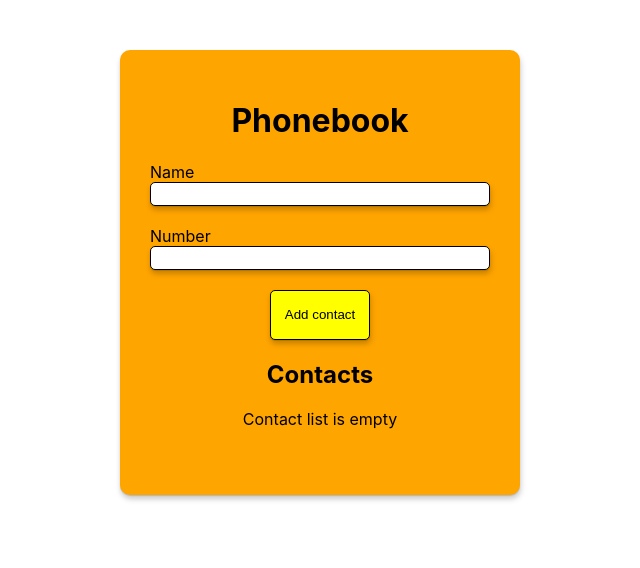
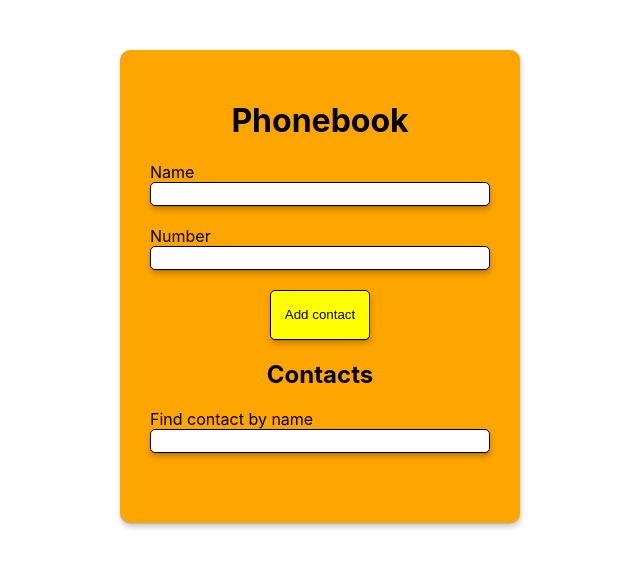
Before and after one commit to Kapral-Yrii/goit-react-hw-08-phonebook, a React (Create React App) app: page / in a window 1280 px wide. Shown: the top 568 px of the page, without its empty margins (320-960 px from the left). Built offline with nearby package versions, Linux system fonts and the light colour scheme; no server answers.

Commit message:
create repository

```diff
--- a/package.json
+++ b/package.json
@@ -1,8 +1,8 @@
 {
-  "name": "goit-react-hw-06-phonebook",
+  "name": "goit-react-hw-07-phonebook",
   "version": "0.1.0",
   "private": true,
-  "homepage": "https://Kapral-Yrii.github.io/goit-react-hw-06-phonebook",
+  "homepage": "https://Kapral-Yrii.github.io/goit-react-hw-07-phonebook",
   "dependencies": {
     "@reduxjs/toolkit": "^1.6.2",
     "@testing-library/jest-dom": "^5.14.1",
--- a/src/App.js
+++ b/src/App.js
@@ -3,23 +3,27 @@ import { ContactForm } from './components/ContactForm/ContactForm'
 import { ContactList } from './components/ContactList/ContactList'
 import { Filter } from './components/Filter/Filter'
 import { Notification } from './components/Notification/Notification'
-import {useSelector} from 'react-redux'
+import { useSelector } from 'react-redux'
+// import { useFetchContactsQuery } from './redux/contactsAPI'
 
 
 function App() {
   const contacts = useSelector(state => state.contacts.items)
+  // const { data } = useFetchContactsQuery()
+  // console.log(data);
 
   return (
     <div className={s.app}>
       <h1 className={s.title}>Phonebook</h1>
       <ContactForm />
       <h2 className={s.title}>Contacts</h2>
-      {contacts.length > 0 ? (
-        <>
+      {/* {contacts.length > 0 ? ( */}
+        {/* <> */}
           <Filter />
           <ContactList />
-        </>
-      ) : (<Notification/>)}
+        {/* </> */}
+      {/* ) : (<Notification />)
+      } */}
     </div>)
 }
 
--- a/src/components/ContactForm/ContactForm.js
+++ b/src/components/ContactForm/ContactForm.js
@@ -5,12 +5,16 @@ import { useState, useCallback } from 'react'
 import {useSelector, useDispatch} from 'react-redux'
 import * as actions from '../../redux/contacts/contacts-actions'
 import { getItems } from '../../redux/contacts/contacts-selectors'
+import { useCreateContactMutation } from '../../redux/contactsAPI'
+
 
 export function ContactForm() {
     const [name, setName] = useState('')
     const [number, setNumber] = useState('')
     const contacts = useSelector(getItems)
-    const dispatch = useDispatch()
+  // const dispatch = useDispatch()
+    const [addContact] = useCreateContactMutation()
+  // console.log('data', contacts);
 
 
     const handleChange = useCallback((e) => {
@@ -28,21 +32,23 @@ export function ContactForm() {
 
     const handleSubmit = useCallback((e) => {
       e.preventDefault()
-      const contactId = uuid()
+      // const contactId = uuid()
       const newContact = {
-        id: contactId,
+        // id: contactId,
         name: name,
-        number: number,
+        phone: number,
       }
-      const checkSameContact = contacts.find(e => e.name.toLowerCase() === newContact.name.toLowerCase())
+      const checkSameContact = contacts.data.find(e => e.name.toLowerCase() === newContact.name.toLowerCase())
       if (!checkSameContact) {
-        dispatch(actions.addNewContact(newContact))
+      //   // dispatch(actions.addNewContact(newContact))
+        addContact(newContact)
       } else {
         alert(`${checkSameContact.name} is already in contacts`)
       }
 
+
       resetForm()
-    }, [contacts, dispatch, name, number])
+    }, [addContact, contacts, name, number])
 
     const resetForm = () => {
         setName('')
--- a/src/components/ContactListItem/ContactListItem.js
+++ b/src/components/ContactListItem/ContactListItem.js
@@ -1,27 +1,38 @@
 import PropTypes from 'prop-types'
-import { v4 as uuid } from 'uuid'
+// import { v4 as uuid } from 'uuid'
 import s from './ContactListItem.module.css'
-import { useMemo } from 'react'
+import { useEffect, useMemo, useState } from 'react'
 import {useSelector, useDispatch} from 'react-redux'
 import * as actions from '../../redux/contacts/contacts-actions'
 import { getItems, getFilter } from '../../redux/contacts/contacts-selectors'
+import { useFetchContactsQuery, useDeleteContactMutation } from '../../redux/contactsAPI'
 
 export function ContactListItem() {
-    const contacts = useSelector(getItems)
-    const filter = useSelector(getFilter)
-    const dispatch = useDispatch()
+    const [contacts, setContacts] = useState([]);
+    const { data, isFetching } = useFetchContactsQuery()
+    const [deleteContact] = useDeleteContactMutation()
+    const filterValue = useSelector(getFilter)
 
-    const filterContacts = useMemo(() => contacts.filter(e => e.name.toLowerCase().includes(filter)), [contacts, filter])
+    useEffect(() => {
+        const normalizedFilter = filterValue.toLowerCase();
+        try {
+          setContacts(
+            data.filter(({ name }) => name.toLowerCase().includes(normalizedFilter))
+          );
+        } catch (error) {
+          return error;
+        }
+    }, [data, filterValue]);
 
     return (
         <>
-            {filterContacts.map(e => {
+            {contacts.map(e => {
                 return (
-                    <li className={s.item} key={uuid()}>
-                        {e.name}: {e.number}
+                    <li className={s.item} key={e.id}>
+                        {e.name}: {e.phone}
                         <button
                             className={s.button}
-                            onClick={() => dispatch(actions.deleteContact(e.id))}
+                            onClick={() =>deleteContact(e.id)}
                             data-id={e.id}>
                             X
                         </button>
--- a/src/components/Filter/Filter.js
+++ b/src/components/Filter/Filter.js
@@ -1,11 +1,15 @@
 import PropTypes from 'prop-types'
 import s from './Filter.module.css'
-import {useDispatch} from 'react-redux'
+import {useDispatch, useSelector} from 'react-redux'
 import * as actions from '../../redux/contacts/contacts-actions'
 import { useCallback } from 'react'
+import { getItems } from '../../redux/contacts/contacts-selectors'
+
 
 export function Filter() {
     const dispatch = useDispatch()
+    const contacts = useSelector(getItems)
+    console.log(contacts);
 
     const onChange = useCallback((e) => {
         const value = e.target.value.toLowerCase()
@@ -14,11 +18,10 @@ export function Filter() {
 
     return (
         <>
-            <label className={s.label}>
+            {contacts && (<label className={s.label}>
                 Find contact by name
                 <input className={s.input} type="text" onChange={onChange}/>
-            </label>
-
+            </label>)}
         </>
     )
 }
--- a/src/index.js
+++ b/src/index.js
@@ -4,15 +4,15 @@ import './index.css';
 import App from './App';
 import { Provider } from 'react-redux';
 import store from './redux/store'
-import { PersistGate } from 'redux-persist/integration/react'
+// import { PersistGate } from 'redux-persist/integration/react'
 
 
 ReactDOM.render(
   <React.StrictMode>
-    <Provider store={store.store}>
-      <PersistGate loading={null} persistor={store.persistor}>
+    <Provider store={store}>
+      {/* <PersistGate loading={null} persistor={store.persistor}> */}
         <App />
-      </PersistGate>
+      {/* </PersistGate> */}
     </Provider>
   </React.StrictMode>,
   document.getElementById('root')
--- a/src/redux/contacts/contacts-reducers.js
+++ b/src/redux/contacts/contacts-reducers.js
@@ -4,7 +4,7 @@ import * as actions from './contacts-actions'
 
 const items = createReducer([], {
     [actions.deleteContact]: (state, { payload }) => state.filter(e => e.id !== payload),
-    [actions.addNewContact]: (state, { payload }) => [...state, payload]
+    [actions.addNewContact]: (state, { payload }) => [...state, ...payload]
 })
 
 const filter = createReducer('', {
--- a/src/redux/contacts/contacts-selectors.js
+++ b/src/redux/contacts/contacts-selectors.js
@@ -1,2 +1,3 @@
-export const getItems = state => state.contacts.items
+export const getItems = state => state.contactsApi.queries["fetchContacts(undefined)"]
 export const getFilter = state => state.contacts.filter
+export const getContacts = state => state.contacts.item
--- /dev/null
+++ b/src/redux/contactsAPI.js
@@ -0,0 +1,33 @@
+import { createApi, fetchBaseQuery } from '@reduxjs/toolkit/query/react'
+
+export const contactsApi = createApi({
+    reducerPath: 'contactsApi',
+    baseQuery: fetchBaseQuery({
+        baseUrl: 'https://619a0d669022ea0017a7b006.mockapi.io/api/v1'
+    }),
+    tagTypes: ['Contact'],
+    endpoints: builder => ({
+        fetchContacts: builder.query({
+            query: () => '/contacts',
+            providesTags: ['Contact'],
+        }),
+        createContact: builder.mutation({
+            query: newContact => ({
+                url: '/contacts',
+                method: 'POST',
+                body: newContact,
+            }),
+            invalidatesTags: ['Contact'],
+        }),
+        deleteContact: builder.mutation({
+            query: contactId => ({
+                url: `/contacts/${contactId}`,
+                method: 'DELETE'
+            }),
+            invalidatesTags: ['Contact'],
+        }),
+    })
+})
+
+
+export const { useFetchContactsQuery, useCreateContactMutation, useDeleteContactMutation } = contactsApi
--- a/src/redux/store.js
+++ b/src/redux/store.js
@@ -1,32 +1,43 @@
 import { configureStore, getDefaultMiddleware } from "@reduxjs/toolkit";
 import contactsReducer from './contacts/contacts-reducers';
-import { persistStore, persistReducer, FLUSH,
-  REHYDRATE,
-  PAUSE,
-  PERSIST,
-  PURGE,
-  REGISTER } from "redux-persist";
-import storage from 'redux-persist/lib/storage';
+import { contactsApi } from "./contactsAPI";
+// import {
+//   persistStore,
+//   persistReducer,
+//   FLUSH,
+//   REHYDRATE,
+//   PAUSE,
+//   PERSIST,
+//   PURGE,
+//   REGISTER } from "redux-persist";
+// import storage from 'redux-persist/lib/storage';
 
-const persistConfig = {
-    key: 'contacts',
-    storage,
-    blacklist: ['filter']
-}
+// const persistConfig = {
+//     key: 'contacts',
+//     storage,
+//     blacklist: ['filter']
+// }
 
 const store = configureStore({
-    reducer: {
-        contacts: persistReducer(persistConfig, contactsReducer)
-    },
-    devTools: process.env.NODE_ENV === 'development',
-    middleware: getDefaultMiddleware({
-      serializableCheck: {
-        ignoredActions: [FLUSH, REHYDRATE, PAUSE, PERSIST, PURGE, REGISTER]
-      }
-    })
+  reducer: {
+      // contacts: persistReducer(persistConfig, contactsReducer)
+    contacts: contactsReducer,
+    [contactsApi.reducerPath]: contactsApi.reducer,
+  },
+  devTools: process.env.NODE_ENV === 'development',
+  middleware: getDefaultMiddleware => [
+    ...getDefaultMiddleware(),
+    contactsApi.middleware,
+  ]
+    // getDefaultMiddleware({
+    //   serializableCheck: {
+    //     ignoredActions: [FLUSH, REHYDRATE, PAUSE, PERSIST, PURGE, REGISTER]
+    //   }
+    // })
 })
 
-const persistor = persistStore(store)
+// const persistor = persistStore(store)
 
 // eslint-disable-next-line import/no-anonymous-default-export
-export default { store, persistor }
+// export default { store, persistor }
+export default store
```
